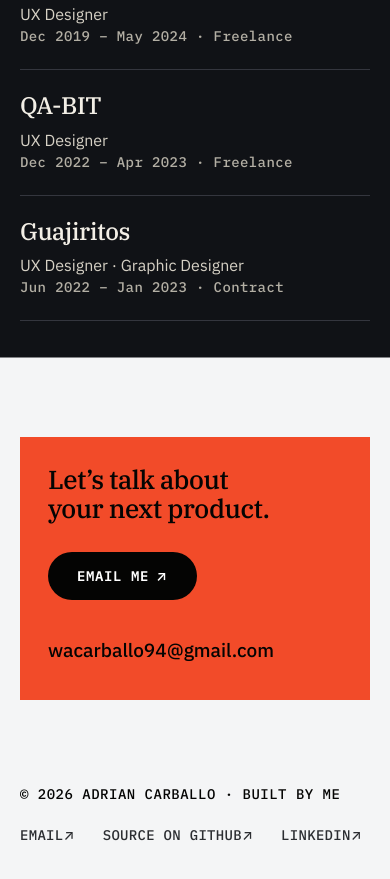
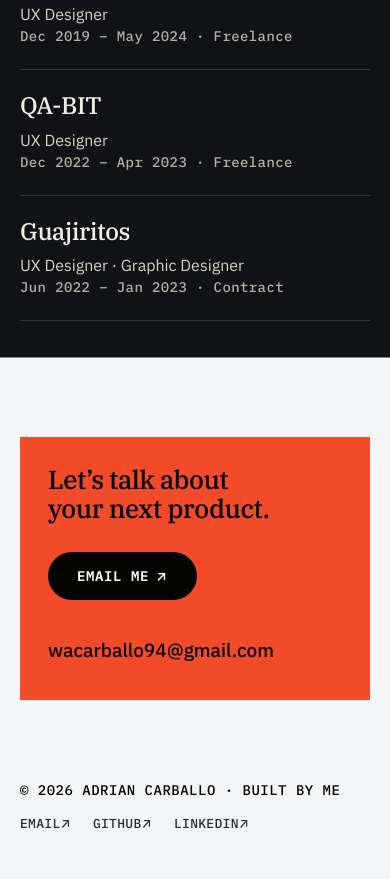
Before and after one commit to EKKO94/portfolio, a website: page index.html in a window 390 px wide. Shown: the part 3851-4730 px from the top of the page. Drawn offline with Linux system fonts and the light colour scheme.

Commit message:
Footer: GitHub link label shortened, mobile footer in two clean lines
Co-Authored-By: Claude Sonnet 5.5 <noreply@anthropic.com>

```diff
--- a/assets/css/v2.css
+++ b/assets/css/v2.css
@@ -377,3 +377,10 @@ em.it { font-style: normal; font-weight: inherit; color: var(--accent); }
   .work__grid .project:last-child:nth-child(odd) .project__desc { min-height: 0; }
 }
 @media (max-width: 620px) { .work__grid .project__desc { min-height: 0; } }
+
+/* Footer on small screens: copyright above, the three links on one tidy line */
+@media (max-width: 600px) {
+  .footer { flex-direction: column; align-items: flex-start; gap: 0; min-height: 0; padding-top: 24px; padding-bottom: 12px; }
+  .footer__links { gap: 22px; flex-wrap: nowrap; font-size: 0.8125rem; }
+  .footer__links a { white-space: nowrap; }
+}
--- a/index.html
+++ b/index.html
@@ -273,7 +273,7 @@
       <p>© 2026 Adrian Carballo · Built by me</p>
       <div class="footer__links">
         <a href="mailto:wacarballo94@gmail.com">Email <span class="arrow" aria-hidden="true">↗</span></a>
-        <a href="https://github.com/EKKO94/portfolio" target="_blank" rel="noopener">Source on GitHub <span class="arrow" aria-hidden="true">↗</span><span class="visually-hidden"> (opens in a new tab)</span></a>
+        <a href="https://github.com/EKKO94/portfolio" target="_blank" rel="noopener">GitHub <span class="arrow" aria-hidden="true">↗</span><span class="visually-hidden"> source code (opens in a new tab)</span></a>
         <a href="https://www.linkedin.com/in/adrian-carballo-guilarte-aa6b32187/" target="_blank" rel="noopener me">LinkedIn <span class="arrow" aria-hidden="true">↗</span><span class="visually-hidden"> (opens in a new tab)</span></a>
       </div>
     </footer>
```
Also changed, not shown: about.html (+1 -1 lines), sorbot.html (+1 -1 lines), trainer.html (+1 -1 lines), vision.html (+1 -1 lines).
